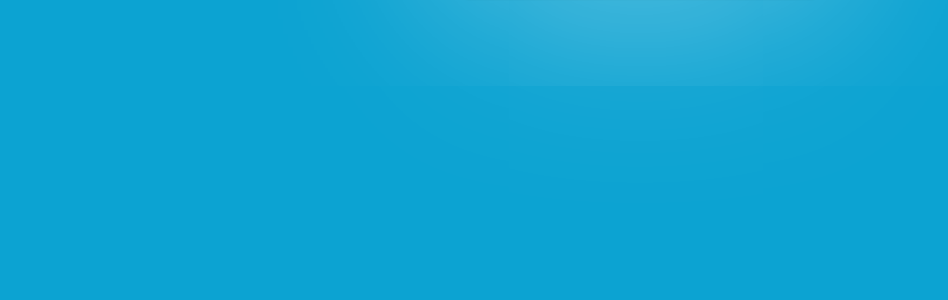
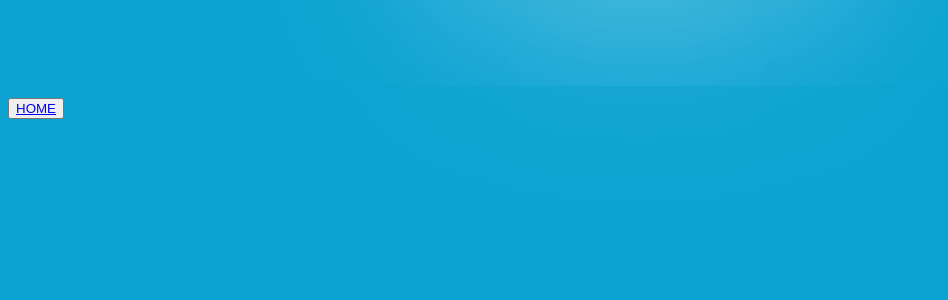
Before and after one commit to Ritabhash/Shopping-Cart, a PHP site: page /register.php in a window 1280 px wide. Shown: the part 423-723 px from the top of the page, without its empty margins (0-948 px from the left). Run offline with PHP 8.4, Linux system fonts and the light colour scheme.

Commit message:
Update register.php

```diff
--- a/register.php
+++ b/register.php
@@ -169,7 +169,7 @@ if (isset($_POST['signup'])) {
                 ?>
       </form>
     </div>
-
+<button><a href="a.html">HOME</a></button>
 
 </body>
 
```
